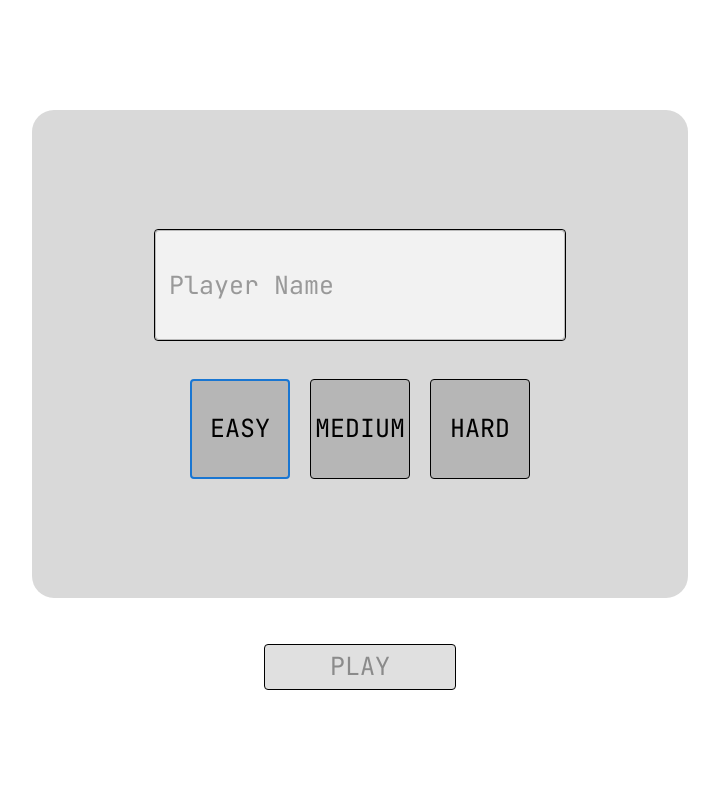
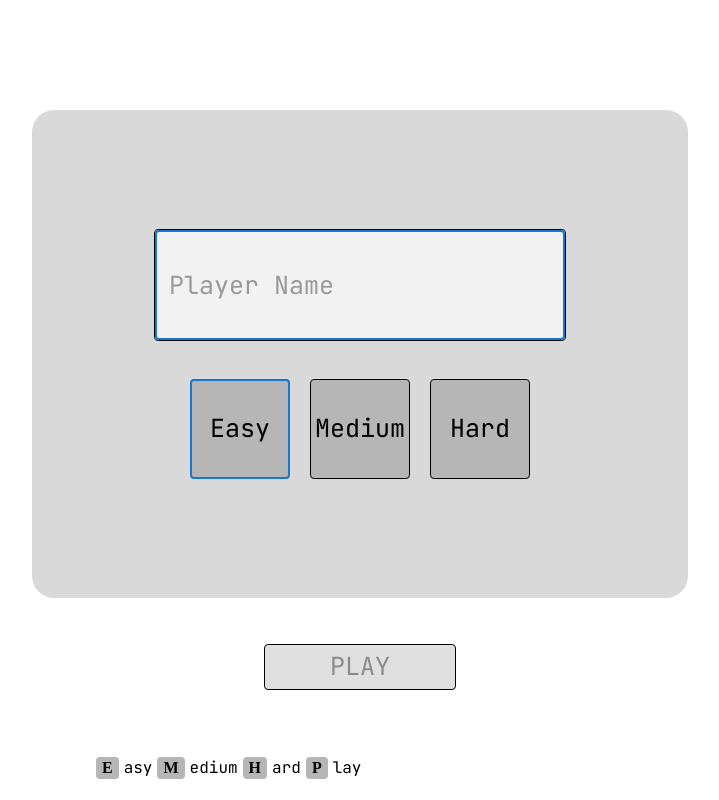
Before and after one commit to Abdelhameed-Hassan-Aries/trivia-game, a React (Vite) app: page / in a window 1280 px wide. Shown: the whole page, without its empty margins (280-999 px from the left). Built offline with nearby package versions, Linux system fonts and the light colour scheme.

Commit message:
added keyboard support

```diff
--- a/package.json
+++ b/package.json
@@ -12,6 +12,7 @@
   "dependencies": {
     "@emotion/react": "^11.13.3",
     "@emotion/styled": "^11.13.0",
+    "@mui/icons-material": "^6.1.3",
     "@mui/material": "^6.1.3",
     "@tanstack/react-query": "^5.59.13",
     "apexcharts": "^3.54.0",
--- a/src/components/CategorySelection.tsx
+++ b/src/components/CategorySelection.tsx
@@ -1,4 +1,4 @@
-import React, { useState } from "react";
+import React, { useState, useRef, useEffect } from "react";
 import { useQuery } from "@tanstack/react-query";
 import { fetchCategories } from "../api";
 import {
@@ -11,6 +11,7 @@ import {
 } from "@mui/material";
 import { GameState, Category } from "../types";
 import { styled } from "@mui/material/styles";
+import KeyboardIcon from "@mui/icons-material/Keyboard";
 
 interface CategorySelectionProps {
   gameState: GameState;
@@ -52,6 +53,24 @@ const StartButton = styled(Button)(({ theme }) => ({
   },
 }));
 
+const InstructionBox = styled(Box)(({ theme }) => ({
+  position: "absolute",
+  bottom: "20px",
+  left: "20px",
+  display: "flex",
+  alignItems: "center",
+  gap: "10px",
+  color: "#000",
+}));
+
+const ShortcutKey = styled(Box)(({ theme }) => ({
+  backgroundColor: "#B6B6B6",
+  padding: "2px 6px",
+  borderRadius: "4px",
+  fontWeight: "bold",
+  marginRight: "5px",
+}));
+
 const CategorySelection: React.FC<CategorySelectionProps> = ({
   gameState,
   setGameState,
@@ -65,6 +84,15 @@ const CategorySelection: React.FC<CategorySelectionProps> = ({
     number | "random" | null
   >(null);
 
+  const categoryRefs = useRef<(HTMLButtonElement | null)[]>([]);
+  const startButtonRef = useRef<HTMLButtonElement>(null);
+
+  useEffect(() => {
+    if (categoryRefs.current[0]) {
+      categoryRefs.current[0].focus();
+    }
+  }, [categories]);
+
   const handleSelectCategory = (categoryId: number | "random") => {
     setSelectedCategory(categoryId);
   };
@@ -73,7 +101,6 @@ const CategorySelection: React.FC<CategorySelectionProps> = ({
     let categoryId: number | null = selectedCategory as number;
 
     if (selectedCategory === "random" && categories) {
-      // Filter out categories that have already been selected
       const availableCategories = categories.filter(
         (category) => !gameState.selectedCategories.includes(category.id)
       );
@@ -98,9 +125,42 @@ const CategorySelection: React.FC<CategorySelectionProps> = ({
     }));
   };
 
+  const handleKeyDown = (e: React.KeyboardEvent<HTMLDivElement>) => {
+    const currentIndex = categoryRefs.current.findIndex(
+      (ref) => ref === document.activeElement
+    );
+
+    if (e.key === "ArrowDown") {
+      e.preventDefault();
+      const nextIndex =
+        currentIndex + 1 < categoryRefs.current.length
+          ? currentIndex + 1
+          : currentIndex;
+      categoryRefs.current[nextIndex]?.focus();
+    } else if (e.key === "ArrowUp") {
+      e.preventDefault();
+      const prevIndex = currentIndex - 1 >= 0 ? currentIndex - 1 : 0;
+      categoryRefs.current[prevIndex]?.focus();
+    } else if (e.key === "Enter" || e.key === " ") {
+      e.preventDefault();
+      if (document.activeElement instanceof HTMLButtonElement) {
+        document.activeElement.click();
+      }
+    } else if (e.key.toLowerCase() === "s") {
+      if (selectedCategory !== null) {
+        startGame();
+      }
+    }
+  };
+
   if (isLoading)
     return (
-      <Container maxWidth="sm" sx={{ mt: 5, textAlign: "center" }}>
+      <Container
+        maxWidth="sm"
+        sx={{ mt: 5, textAlign: "center" }}
+        tabIndex={0}
+        onKeyDown={handleKeyDown}
+      >
         <CircularProgress />
       </Container>
     );
@@ -117,19 +177,23 @@ const CategorySelection: React.FC<CategorySelectionProps> = ({
         pt: 5,
         color: "#000",
         margin: "16px",
+        position: "relative",
       }}
+      tabIndex={0}
+      onKeyDown={handleKeyDown}
     >
       <Typography variant="h2" gutterBottom sx={{ marginBottom: "60px" }}>
         Questions Category
       </Typography>
       <Box sx={{ width: "100%", maxWidth: 1000 }}>
         <Grid container spacing={5} justifyContent="center">
-          {categories?.map((category) => (
+          {categories?.map((category, index) => (
             <Grid item xs={12} sm={4} md={4} key={category.id}>
               <CategoryButton
                 onClick={() => handleSelectCategory(category.id)}
                 disabled={gameState.selectedCategories.includes(category.id)}
                 selected={selectedCategory === category.id}
+                ref={(el) => (categoryRefs.current[index] = el)}
               >
                 {category.name}
               </CategoryButton>
@@ -139,15 +203,31 @@ const CategorySelection: React.FC<CategorySelectionProps> = ({
             <CategoryButton
               onClick={() => handleSelectCategory("random")}
               selected={selectedCategory === "random"}
+              ref={(el) => (categoryRefs.current[categories?.length || 0] = el)}
             >
               Random Category
             </CategoryButton>
           </Grid>
         </Grid>
       </Box>
-      <StartButton onClick={startGame} disabled={selectedCategory === null}>
+      <StartButton
+        onClick={startGame}
+        disabled={selectedCategory === null}
+        ref={startButtonRef}
+      >
         START
       </StartButton>
+
+      <InstructionBox>
+        <KeyboardIcon />
+        <Typography variant="body1">Move Around</Typography>
+        <Box sx={{ display: "flex", alignItems: "center", ml: 2, gap: "10px" }}>
+          <ShortcutKey>Space</ShortcutKey>
+          <Typography variant="body1">Select</Typography>
+          <ShortcutKey>S</ShortcutKey>
+          <Typography variant="body1">tart</Typography>
+        </Box>
+      </InstructionBox>
     </Container>
   );
 };
--- a/src/components/QuestionScreen.tsx
+++ b/src/components/QuestionScreen.tsx
@@ -1,4 +1,4 @@
-import React, { useState, useEffect } from "react";
+import React, { useState, useEffect, useRef } from "react";
 import { useQuery } from "@tanstack/react-query";
 import {
   Box,
@@ -43,6 +43,24 @@ const ActionButton = styled(Button)(({ theme }) => ({
   },
 }));
 
+const InstructionBox = styled(Box)(({ theme }) => ({
+  position: "absolute",
+  bottom: "20px",
+  left: "20px",
+  display: "flex",
+  alignItems: "center",
+  gap: "10px",
+  color: "#000",
+}));
+
+const ShortcutKey = styled(Box)(({ theme }) => ({
+  backgroundColor: "#B6B6B6",
+  padding: "2px 6px",
+  borderRadius: "4px",
+  fontWeight: "bold",
+  marginRight: "5px",
+}));
+
 const QuestionScreen: React.FC<QuestionScreenProps> = ({
   gameState,
   setGameState,
@@ -51,6 +69,9 @@ const QuestionScreen: React.FC<QuestionScreenProps> = ({
   const [selectedAnswer, setSelectedAnswer] = useState("");
   const [timer, setTimer] = useState(90);
   const [shuffledAnswers, setShuffledAnswers] = useState<string[]>([]);
+  const [questionType, setQuestionType] = useState<"multiple" | "boolean">(
+    "multiple"
+  );
   const N = 3; // Number of questions per category
   const M = 3; // Number of categories to complete
 
@@ -72,6 +93,8 @@ const QuestionScreen: React.FC<QuestionScreenProps> = ({
     queryFn: () => fetchQuestions(params),
   });
 
+  const answerRefs = useRef<(HTMLButtonElement | null)[]>([]);
+
   useEffect(() => {
     setTimer(difficultyTimes[gameState.difficulty]);
     const countdown = setInterval(() => {
@@ -89,6 +112,7 @@ const QuestionScreen: React.FC<QuestionScreenProps> = ({
   useEffect(() => {
     if (questions && questions[currentQuestionIndex]) {
       const currentQuestion = questions[currentQuestionIndex];
+      setQuestionType(currentQuestion.type);
       if (currentQuestion.type === "multiple") {
         const answers = [
           currentQuestion.correct_answer,
@@ -102,6 +126,10 @@ const QuestionScreen: React.FC<QuestionScreenProps> = ({
       }
     }
   }, [currentQuestionIndex, questions]);
+
+  useEffect(() => {
+    answerRefs.current[0]?.focus();
+  }, [shuffledAnswers]);
 
   const handleSubmit = () => {
     if (!questions) return;
@@ -163,6 +191,31 @@ const QuestionScreen: React.FC<QuestionScreenProps> = ({
     }
   };
 
+  const handleKeyDown = (e: React.KeyboardEvent<HTMLDivElement>) => {
+    if (questionType === "multiple") {
+      if (["1", "2", "3", "4"].includes(e.key)) {
+        const index = parseInt(e.key) - 1;
+        if (shuffledAnswers[index]) {
+          setSelectedAnswer(shuffledAnswers[index]);
+        }
+      }
+    } else {
+      if (e.key.toLowerCase() === "t") {
+        setSelectedAnswer("True");
+      } else if (e.key.toLowerCase() === "f") {
+        setSelectedAnswer("False");
+      }
+    }
+
+    if (e.key.toLowerCase() === "n" || e.key === "Enter") {
+      if (selectedAnswer) {
+        handleSubmit();
+      }
+    } else if (e.key.toLowerCase() === "s") {
+      handleSkip();
+    }
+  };
+
   if (isLoading)
     return (
       <Container
@@ -207,7 +260,10 @@ const QuestionScreen: React.FC<QuestionScreenProps> = ({
         alignItems: "center",
         justifyContent: "center",
         height: "100vh",
+        position: "relative",
       }}
+      tabIndex={0}
+      onKeyDown={handleKeyDown}
     >
       <Box sx={{ textAlign: "center" }}>
         <Typography variant="h6" sx={{ fontSize: "30px", mb: 2 }}>
@@ -234,6 +290,7 @@ const QuestionScreen: React.FC<QuestionScreenProps> = ({
               <OptionButton
                 onClick={() => setSelectedAnswer(answer)}
                 selected={selectedAnswer === answer}
+                ref={(el) => (answerRefs.current[index] = el)}
               >
                 {he.decode(answer)}
               </OptionButton>
@@ -260,6 +317,29 @@ const QuestionScreen: React.FC<QuestionScreenProps> = ({
           </ActionButton>
         </Stack>
       </Box>
+
+      <InstructionBox>
+        <Box sx={{ display: "flex", alignItems: "center", ml: 2, gap: "10px" }}>
+          {questionType === "multiple" ? (
+            <>
+              {["1", "2", "3", "4"].map((key) => (
+                <ShortcutKey key={key}>{key}</ShortcutKey>
+              ))}
+              <Typography variant="body1">Answer</Typography>
+            </>
+          ) : (
+            <>
+              <ShortcutKey>T</ShortcutKey>
+              <ShortcutKey>F</ShortcutKey>
+              <Typography variant="body1">Answer</Typography>
+            </>
+          )}
+          <ShortcutKey>S</ShortcutKey>
+          <Typography variant="body1">kip</Typography>
+          <ShortcutKey>N</ShortcutKey>
+          <Typography variant="body1">ext</Typography>
+        </Box>
+      </InstructionBox>
     </Container>
   );
 };
--- a/src/components/WelcomeScreen.tsx
+++ b/src/components/WelcomeScreen.tsx
@@ -1,5 +1,12 @@
-import React, { useState } from "react";
-import { Box, TextField, Button, Container, Stack } from "@mui/material";
+import React, { useState, useEffect, useRef } from "react";
+import {
+  Box,
+  TextField,
+  Button,
+  Container,
+  Stack,
+  Typography,
+} from "@mui/material";
 import { fetchToken } from "../api";
 import { GameState } from "../types";
 import { styled } from "@mui/material/styles";
@@ -47,6 +54,7 @@ const DifficultyButton = styled(Button)<{ selected: boolean }>(
     color: "#000",
     fontSize: "25px",
     boxSizing: "border-box",
+    textTransform: "none",
   })
 );
 
@@ -65,6 +73,25 @@ const PlayButton = styled(Button)(({ theme }) => ({
   "&:not(:disabled)": {
     color: "black",
   },
+  textTransform: "uppercase",
+}));
+
+const InstructionBox = styled(Box)(({ theme }) => ({
+  position: "absolute",
+  bottom: "20px",
+  left: "20px",
+  display: "flex",
+  alignItems: "center",
+  gap: "10px",
+  color: "#000",
+}));
+
+const ShortcutKey = styled(Box)(({ theme }) => ({
+  backgroundColor: "#B6B6B6",
+  padding: "2px 6px",
+  borderRadius: "4px",
+  fontWeight: "bold",
+  marginRight: "5px",
 }));
 
 const WelcomeScreen: React.FC<WelcomeScreenProps> = ({ setGameState }) => {
@@ -72,6 +99,18 @@ const WelcomeScreen: React.FC<WelcomeScreenProps> = ({ setGameState }) => {
   const [difficulty, setDifficulty] = useState("easy");
 
   const difficulties = ["easy", "medium", "hard"];
+
+  const nameInputRef = useRef<HTMLInputElement>(null);
+  const playButtonRef = useRef<HTMLButtonElement>(null);
+  const difficultyRefs = {
+    easy: useRef<HTMLButtonElement>(null),
+    medium: useRef<HTMLButtonElement>(null),
+    hard: useRef<HTMLButtonElement>(null),
+  };
+
+  useEffect(() => {
+    nameInputRef.current?.focus();
+  }, []);
 
   const startGame = async () => {
     const token = await fetchToken();
@@ -83,6 +122,37 @@ const WelcomeScreen: React.FC<WelcomeScreenProps> = ({ setGameState }) => {
     }));
   };
 
+  const handleKeyDown = (e: React.KeyboardEvent<HTMLDivElement>) => {
+    if (document.activeElement === nameInputRef.current) {
+      return;
+    }
+
+    if (e.key === "Enter") {
+      if (document.activeElement === difficultyRefs[difficulty]?.current) {
+        if (playerName) {
+          startGame();
+        }
+      } else if (document.activeElement === playButtonRef.current) {
+        if (playerName) {
+          startGame();
+        }
+      }
+    } else if (e.key.toLowerCase() === "e") {
+      setDifficulty("easy");
+      difficultyRefs["easy"].current?.focus();
+    } else if (e.key.toLowerCase() === "m") {
+      setDifficulty("medium");
+      difficultyRefs["medium"].current?.focus();
+    } else if (e.key.toLowerCase() === "h") {
+      setDifficulty("hard");
+      difficultyRefs["hard"].current?.focus();
+    } else if (e.key.toLowerCase() === "p") {
+      if (playerName) {
+        playButtonRef.current?.click();
+      }
+    }
+  };
+
   return (
     <Container
       maxWidth="sm"
@@ -91,7 +161,10 @@ const WelcomeScreen: React.FC<WelcomeScreenProps> = ({ setGameState }) => {
         display: "flex",
         alignItems: "center",
         justifyContent: "center",
+        position: "relative",
       }}
+      onKeyDown={handleKeyDown}
+      tabIndex={0}
     >
       <Stack sx={{ alignItems: "center" }}>
         <BackgroundBox>
@@ -101,6 +174,7 @@ const WelcomeScreen: React.FC<WelcomeScreenProps> = ({ setGameState }) => {
             onChange={(e) => setPlayerName(e.target.value)}
             variant="outlined"
             InputProps={{ disableUnderline: true }}
+            inputRef={nameInputRef}
           />
           <Box
             sx={{
@@ -112,8 +186,9 @@ const WelcomeScreen: React.FC<WelcomeScreenProps> = ({ setGameState }) => {
                 key={level}
                 onClick={() => setDifficulty(level)}
                 selected={difficulty === level}
+                ref={difficultyRefs[level]}
               >
-                {level.charAt(0) + level.slice(1)}
+                {level.charAt(0).toUpperCase() + level.slice(1)}
               </DifficultyButton>
             ))}
           </Box>
@@ -123,10 +198,30 @@ const WelcomeScreen: React.FC<WelcomeScreenProps> = ({ setGameState }) => {
           variant="contained"
           onClick={startGame}
           disabled={!playerName}
+          ref={playButtonRef}
         >
           Play
         </PlayButton>
       </Stack>
+
+      <InstructionBox>
+        <Box sx={{ display: "flex", gap: "5px", ml: 2 }}>
+          {["E", "M", "H", "P"].map((key, index) => (
+            <Box key={index} sx={{ display: "flex", alignItems: "center" }}>
+              <ShortcutKey>{key}</ShortcutKey>
+              <Typography variant="body1">
+                {key === "E"
+                  ? "asy"
+                  : key === "M"
+                  ? "edium"
+                  : key === "H"
+                  ? "ard"
+                  : "lay"}
+              </Typography>
+            </Box>
+          ))}
+        </Box>
+      </InstructionBox>
     </Container>
   );
 };
```
Also changed, not shown: 1 other file (tests, documents, lock files or other folders).
